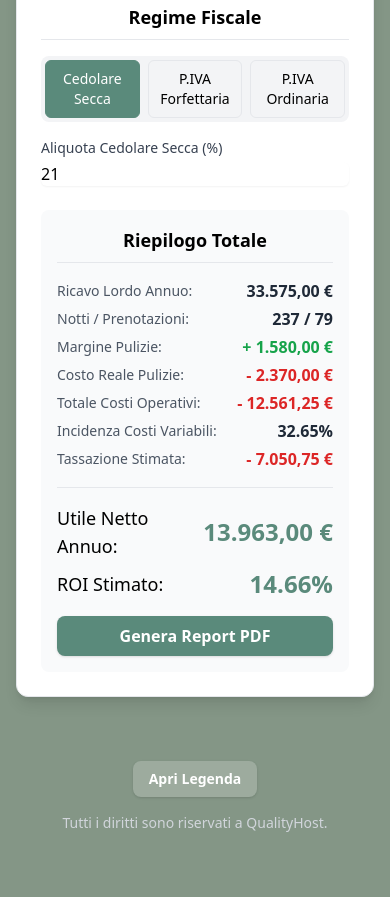
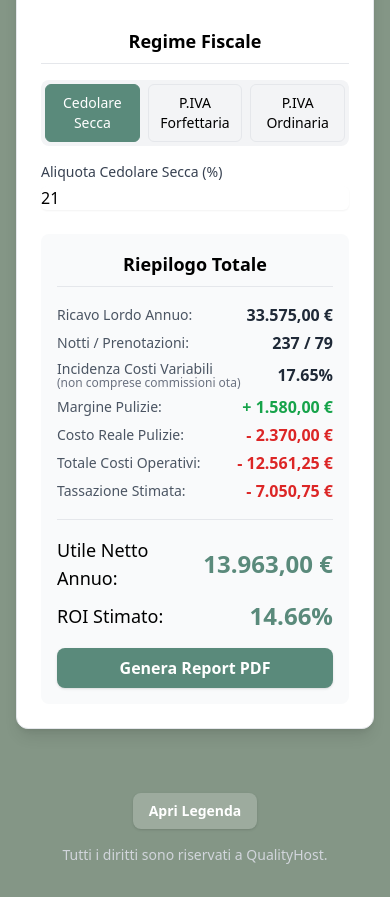
Before and after one commit to qualityhost/Simulatore-rendimento-Quality-Host, a plain HTML site: page index.html in a window 390 px wide. Shown: the part 1439-2336 px from the top of the page. Before the commit the page ends 2304 px from the top, so only its background shows below. Drawn offline with nearby package versions, Linux system fonts and the light colour scheme.

Commit message:
Update index.html

```diff
--- a/index.html
+++ b/index.html
@@ -1,5 +1,5 @@
 <!DOCTYPE html>
-<html lang="it">
+html lang="it">
 <head>
     <meta charset="UTF-8">
     <meta name="viewport" content="width=device-width, initial-scale=1.0">
@@ -211,6 +211,13 @@
                                 <span class="text-sm font-medium text-gray-600">Notti / Prenotazioni:</span>
                                 <span id="occupazioneCalcolata" class="text-md font-semibold text-gray-800"></span>
                             </div>
+                             <div class="flex justify-between items-center">
+                                <div>
+                                    <p class="text-sm font-medium text-gray-600">Incidenza Costi Variabili</p>
+                                    <p class="text-xs text-gray-500 -mt-1">(non comprese commissioni ota)</p>
+                                </div>
+                                <span id="incidenzaCostiVariabili" class="text-md font-semibold text-gray-800"></span>
+                            </div>
                             <div id="pmGuadagnoSection" class="hidden flex justify-between items-center">
                                 <span class="text-sm font-medium text-gray-600">Guadagno PM:</span>
                                 <span id="guadagnoPm" class="text-md font-semibold text-blue-600"></span>
@@ -226,10 +233,6 @@
                              <div class="flex justify-between items-center">
                                 <span class="text-sm font-medium text-gray-600">Totale Costi Operativi:</span>
                                 <span id="totaleCosti" class="text-md font-semibold text-red-600"></span>
-                            </div>
-                            <div class="flex justify-between items-center">
-                                <span class="text-sm font-medium text-gray-600">Incidenza Costi Variabili:</span>
-                                <span id="incidenzaCostiVariabili" class="text-md font-semibold text-gray-800"></span>
                             </div>
                              <div class="flex justify-between items-center">
                                 <span class="text-sm font-medium text-gray-600">Tassazione Stimata:</span>
@@ -282,6 +285,10 @@
                     <p>Il numero totale di notti in cui la struttura è occupata e il numero totale di soggiorni (check-in) effettuati nel periodo di apertura selezionato.</p>
                 </div>
                  <div>
+                    <h4 class="font-semibold text-gray-800">Incidenza Costi Variabili</h4>
+                    <p>Indica la percentuale del Ricavo Lordo assorbita dai costi operativi variabili, <strong>escluse le commissioni OTA</strong>. La formula è: <code>(Costi Variabili - Commissioni OTA) / Ricavo Lordo * 100</code>.</p>
+                </div>
+                 <div>
                     <h4 class="font-semibold text-gray-800">Guadagno PM</h4>
                     <p>Il compenso totale del Property Manager, dato dalla somma della sua commissione di gestione e del suo margine (profitto o perdita) sulla gestione delle pulizie.</p>
                 </div>
@@ -298,20 +305,16 @@
                     <p>La somma di tutte le spese annuali necessarie per l'attività: commissioni OTA, utenze, costi fissi e, se presente, il compenso del Property Manager.</p>
                 </div>
                  <div>
-                    <h4 class="font-semibold text-gray-800">Incidenza Costi Variabili</h4>
-                    <p>La percentuale del Ricavo Lordo Annuo che viene assorbita dai costi variabili. Ti aiuta a capire quanto "pesano" le spese operative sul totale incassato.</p>
-                </div>
-                 <div>
                     <h4 class="font-semibold text-gray-800">Tassazione Stimata</h4>
                     <p>L'importo stimato delle tasse da pagare, calcolato in base al regime fiscale selezionato e alla relativa base imponibile.</p>
                 </div>
                 <div>
                     <h4 class="font-semibold text-gray-800">Utile Netto Annuo</h4>
-                    <p>Il guadagno reale, calcolato come `Ricavo Lordo Annuo - Totale Costi Operativi - Tassazione Stimata`.</p>
+                    <p>Il guadagno reale, calcolato sottraendo dal tuo ricavo effettivo tutti i costi a tuo carico (fissi e utenze) e le tasse.</p>
                 </div>
                  <div>
                     <h4 class="font-semibold text-gray-800">ROI Stimato</h4>
-                    <p>Il Ritorno sull'Investimento. Indica la redditività percentuale del tuo capitale investito, calcolato come `(Utile Netto Annuo / Investimento Totale) * 100`.</p>
+                    <p>Il Ritorno sull'Investimento. Indica la redditività percentuale del tuo capitale investito, calcolato come `(Utile Netto Annuo Totale / Investimento Totale) * 100`.</p>
                 </div>
             </div>
         </div>
@@ -461,13 +464,20 @@
 
             let costiVariabiliPerIncidenza;
             if (values.pmToggle) {
-                costiVariabiliPerIncidenza = (commissioniOtaSingle + utenzeSingle) * numeroProprieta + guadagnoPmTotaleUI;
+                costiVariabiliPerIncidenza = (utenzeSingle * numeroProprieta) + guadagnoPmTotaleUI;
             } else {
-                costiVariabiliPerIncidenza = (commissioniOtaSingle + utenzeSingle + costiRealiPulizieSingle) * numeroProprieta;
+                costiVariabiliPerIncidenza = (utenzeSingle + costiRealiPulizieSingle) * numeroProprieta;
             }
             const incidenzaCostiVariabili = (ricavoLordoTotale > 0) ? (costiVariabiliPerIncidenza / ricavoLordoTotale) * 100 : 0;
 
-            let totaleCostiVisibile = costiVariabiliPerIncidenza + (isMulti ? costiFissi : costiFissi * numeroProprieta);
+            let totaleCostiVisibile;
+            if (isMulti) {
+                const costiVariabiliTotali = (commissioniOtaSingle + (values.pmToggle ? 0 : costiRealiPulizieSingle) + utenzeSingle) * numeroProprieta;
+                const pmCostTotal = values.pmToggle ? guadagnoPmTotaleUI : 0;
+                totaleCostiVisibile = costiVariabiliTotali + costiFissi + pmCostTotal;
+            } else {
+                totaleCostiVisibile = commissioniOtaSingle + (values.pmToggle ? 0 : costiRealiPulizieSingle) + utenzeSingle + costiFissi + (values.pmToggle ? guadagnoPmSingle : 0);
+            }
 
             lastResults = {
                 ricavoLordo: ricavoLordoTotale,
@@ -565,7 +575,7 @@
             }
             doc.text(`Totale Costi Operativi: ${formatCurrency(results.totaleCosti)}`, 14, y);
             y += 6;
-            doc.text(`Incidenza Costi Variabili: ${results.incidenzaCostiVariabili.toFixed(2)}%`, 14, y);
+            doc.text(`Incidenza Costi Variabili (non comprese OTA): ${results.incidenzaCostiVariabili.toFixed(2)}%`, 14, y);
             y+=10;
 
             doc.setFontSize(12);
```
